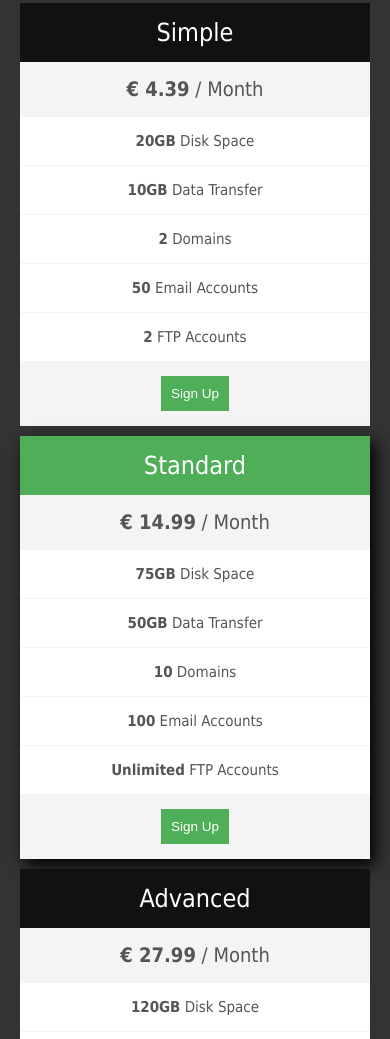
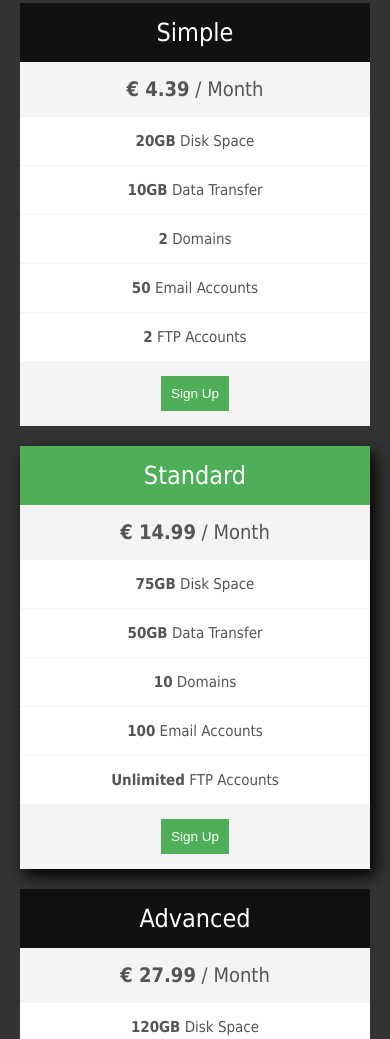
Before and after one commit to buttermonkey/gdw-homework-2, a plain HTML site: page index.html in a window 390 px wide. Shown: the part 61-1100 px from the top of the page. Drawn offline with Linux system fonts and the light colour scheme.

Commit message:
Code cleanup

```diff
--- a/index.html
+++ b/index.html
@@ -32,7 +32,7 @@
                 </form>
             </li>
         </ul>
-        <ul aria-labelledby="standard-title" class="active-offer">
+        <ul aria-labelledby="standard-title" class="offer active">
             <li><h2 id="standard-title" aria-label="Standard offer">Standard</h2></li>
             <li><span class="value">&euro; 14.99</span> / Month</li>
             <li><span class="value">75GB</span> Disk Space</li>
--- a/style.css
+++ b/style.css
@@ -22,8 +22,7 @@ h1 {
     width: 100%;
 }
 
-ul.offer,
-ul.active-offer {
+.offer {
     float: left;
     margin: 10px;
     width: calc((100% - 60px) / 3);
@@ -34,11 +33,11 @@ ul.active-offer {
     list-style: none;
 }
 
-ul.offer:hover {
+.offer:hover {
     box-shadow: 5px 7px 15px black;
 }
 
-ul.active-offer {
+.active {
     box-shadow: 5px 7px 15px black;
 }
 
@@ -55,11 +54,11 @@ li:first-child, li:first-child h2 {
     font-weight: normal;
 }
 
-ul.offer li:first-child {
+li:first-child {
     background-color: #111;
 }
 
-ul.active-offer li:first-child {
+ul.active li:first-child {
     background-color: #4eaf58;
 }
 
@@ -87,9 +86,9 @@ li:last-child {
 }
 
 @media (max-width: 800px) {
-    ul.offer,
-    ul.active-offer {
+    .offer {
         float: none;
         width: calc(100% - 20px);
+        margin-bottom: 20px;
     }
 }
```
